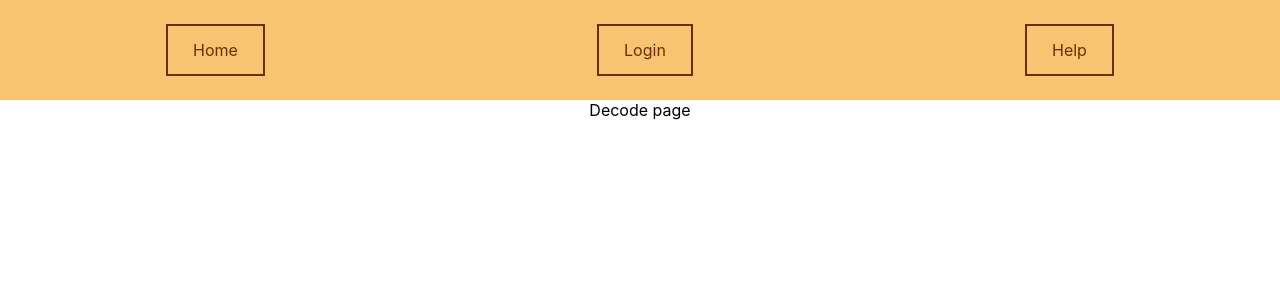
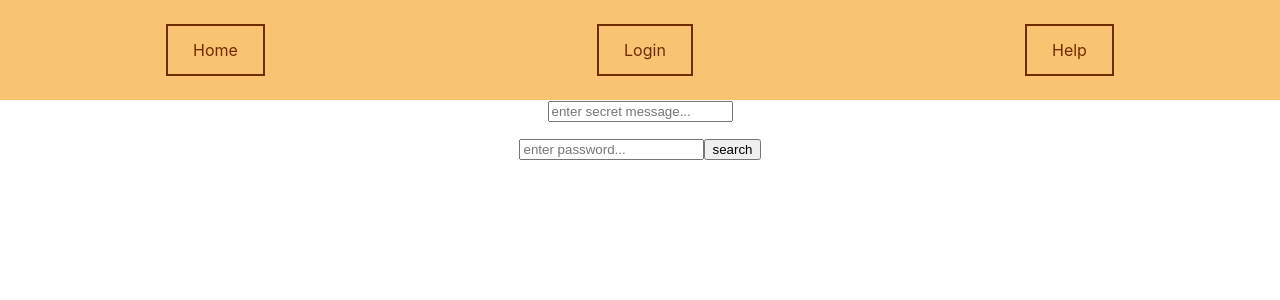
Before and after one commit to LVarunL/endeCode, a React (Create React App) app: page /decode in a window 1280 px wide. Shown: the top 300 px of the page. Built offline with nearby package versions, Linux system fonts and the light colour scheme; no server answers.

Commit message:
donedecodingdisplay

```diff
--- a/src/pages/decode.tsx
+++ b/src/pages/decode.tsx
@@ -1,7 +1,66 @@
+import { doc, getDoc, getDocs } from "firebase/firestore";
+import { useState } from "react";
+import { db } from "../config/firebase";
+import { collection, query, where } from "firebase/firestore";
+
+
 export const Decode = () => {
+    const [messageID, setMessageID] = useState("");
+    const [pw, setPW] = useState("");
+    const [msg, displaydata] = useState();
+
+    const changeMessage=(event:any )=>{
+        setMessageID(event.target.value);
+    }
+
+    const addPW=(data:any)=>{
+        setPW(data.target.value);
+    }
+
+    const searching = collection(db, "messages");
+
+    const searchID=async()=>{
+        const docRef = doc(db, "messages", messageID);
+        console.log(messageID);
+        const docSnap = await getDoc(docRef);
+
+        try {
+            const docSnap = await getDoc(docRef);
+            console.log("hi");
+            //console.log(docSnap.data());
+            if(docSnap.exists()) {
+                console.log("hi");
+                console.log(docSnap.data());
+                const dd:any = docSnap.data();
+                displaydata(dd.message);
+            } else {
+                console.log("Document does not exist")
+            }
+
+        } catch(error) {
+            console.log(error)
+        }
+
+        //const docRef = doc(db,"messages" ,messageID);
+        //const docSnap = await getDoc(docRef);
+        const flag = "";
+        console.log(docSnap.data());
+
+        return (
+            <div>
+
+            </div>
+        )
+    }
+
     return (
+
         <div className="pages">
-            Decode page
+            <input type="text" onChange={changeMessage} placeholder="enter secret message..."/>
+            <p> {messageID}</p>
+            <input type="password" onChange={addPW} placeholder="enter password..."/>
+            <button onClick={searchID}> search </button>
+            <h1>{msg}</h1>
         </div>
     )
 }
```
